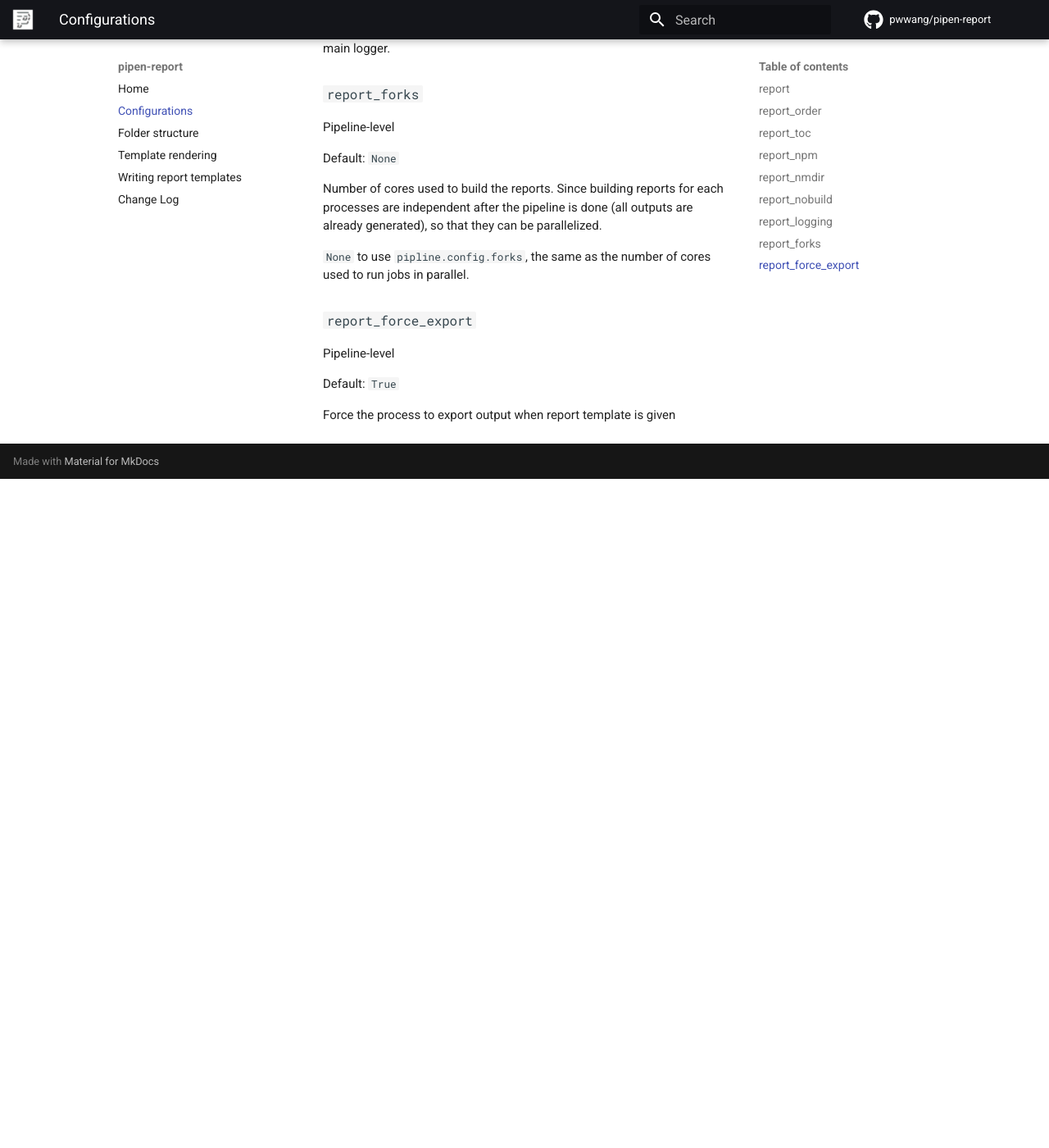
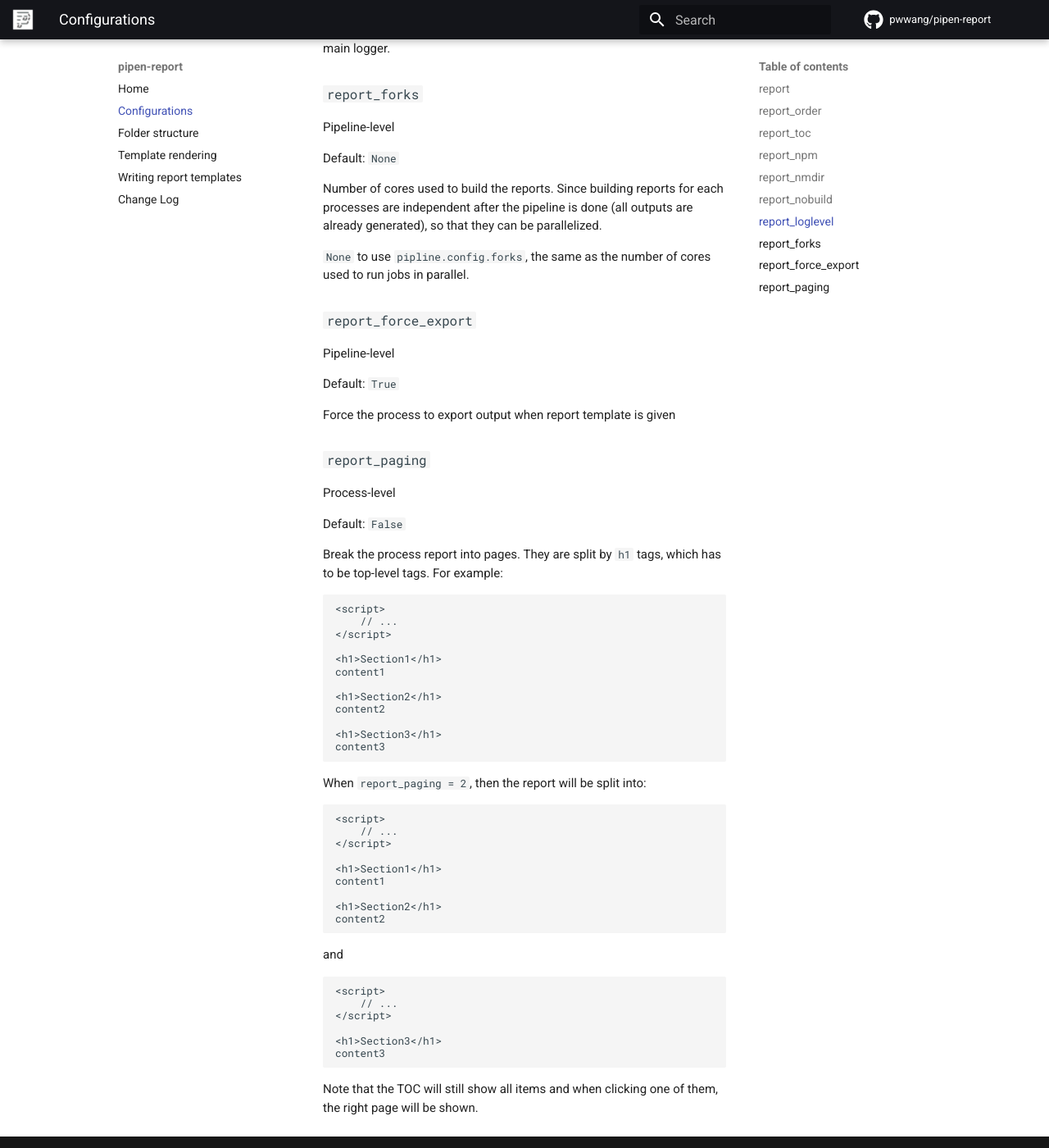
Before and after one commit to pwwang/pipen-report, an MkDocs documentation site: the page built from docs/configurations.md, in a window 1280 px wide and 1400 px high, scrolled down 1868 px. Shown: the whole window at 82% size. Built offline with MkDocs 1.6.1 and Material for MkDocs 9.7.7, drawn with Linux system fonts in a browser that asks for light colours; comment, search, counter and statistics services are not loaded; before the commit the page ends 2452 px from its top, so only the background shows below that; some of the changed text lies outside the part shown.

Commit message:
🔖 0.2.0

````diff
--- a/docs/configurations.md
+++ b/docs/configurations.md
@@ -60,7 +60,7 @@ Default: `False`
 
 Don't build the reports, but just setup the frontend environment. You can build the reports by yourself manually at `<pipeline-workdir>/<pipeline-name>/.report-workdir`
 
-## `report_logging`
+## `report_loglevel`
 
 Pipeline-level
 
@@ -85,3 +85,55 @@ Pipeline-level
 Default: `True`
 
 Force the process to export output when report template is given
+
+## `report_paging`
+
+Process-level
+
+Default: `False`
+
+Break the process report into pages. They are split by `h1` tags, which has to be
+top-level tags. For example:
+
+```svelte
+<script>
+    // ...
+</script>
+
+<h1>Section1</h1>
+content1
+
+<h1>Section2</h1>
+content2
+
+<h1>Section3</h1>
+content3
+```
+
+When `report_paging = 2`, then the report will be split into:
+
+
+```svelte
+<script>
+    // ...
+</script>
+
+<h1>Section1</h1>
+content1
+
+<h1>Section2</h1>
+content2
+```
+
+and
+
+```svelte
+<script>
+    // ...
+</script>
+
+<h1>Section3</h1>
+content3
+```
+
+Note that the TOC will still show all items and when clicking one of them, the right page will be shown.
--- a/pyproject.toml
+++ b/pyproject.toml
@@ -1,6 +1,6 @@
 [tool.poetry]
 name = "pipen-report"
-version = "0.1.1"
+version = "0.2.0"
 description = "Report generation system for pipen"
 authors = ["pwwang <pwwang@pwwang.com>"]
 license = "MIT"
````
Also changed, not shown: docs/CHANGELOG.md (+7 -0 lines), 1 other file.
